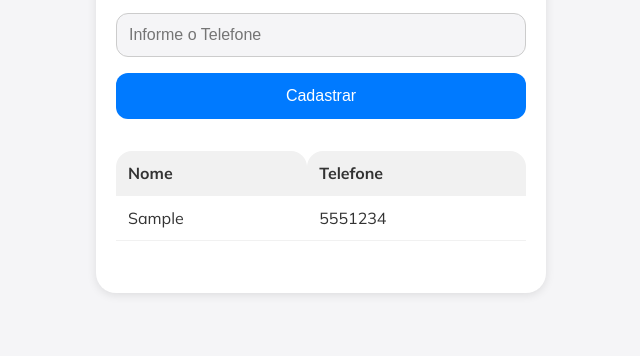
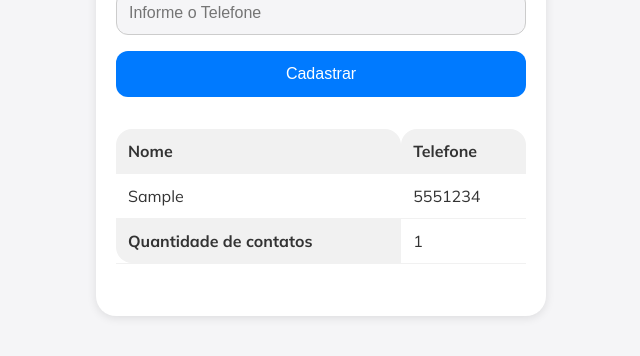
Before and after one commit to BrunoAndradeDinis/exercicio_modulo8, a plain HTML site: page index.html in a window 1280 px wide. Both pictures are taken after typing "Sample", "5551234" into the empty fields and a click on the button "Cadastrar". Shown: the part 312-668 px from the top of the page, without its empty margins (319-959 px from the left). Drawn offline with Linux system fonts and the light colour scheme.

Commit message:
fix: ajustes no html, css, js e Readme: - Html: add tfoot com quantidade de contatos - CSS: add estilos da tfoot - JS: realizado refatoramento do código, funções para a manipulação de dados e manipulação da quantidade de contatos - README.md: Melhoria nas informações e descrições do projeto, adicionado emojis informativos

```diff
--- a/index.html
+++ b/index.html
@@ -23,7 +23,7 @@
           <input type="text" name="Nome" id="name" placeholder="Informe o nome" required>
         </div>
         <div>
-          <input type="tel" name="Telefone" id="tel" placeholder="Informe o Telefone" required>
+          <input type="tel" name="Telefone" id="tel" placeholder="Informe o Telefone" required min="11111111111" max="99999999999">
         </div>
 
         <div>
@@ -43,6 +43,14 @@
         <tbody>
           <!-- As linhas serão inseridas aqui  -->
         </tbody>
+        <tfoot>
+          <tr>
+            <th>
+              Quantidade de contatos
+            </th>
+            <td id="contatos"></td>
+          </tr>
+        </tfoot>
       </table>
     </section>
   </main>
--- a/src/css/main.css
+++ b/src/css/main.css
@@ -122,3 +122,7 @@ tr:has(td):hover{
   cursor: pointer;
   transition: .3s ease;
 }
+
+tfoot th{
+  border-radius: 0 0 0 1rem;
+}
--- a/src/js/main.js
+++ b/src/js/main.js
@@ -1,26 +1,45 @@
 const form = document.getElementById('contact-form')
 const table = document.getElementById('contact-table') // pega a tabela inteira
+const telefones = []
+const inputNome = document.getElementById('name')
+const inputTelefone = document.getElementById('tel')
+const qtdContatos = document.getElementById('contatos')
+
 
 form.addEventListener('submit', (e)=>{
   e.preventDefault()
+  // valida se nome e campo estão vazios (vai que o required da erro né), sendo ambos true da continuidade no código
+  if(inputNome.value && inputTelefone.value){
 
-  let nome = document.getElementById('name')
-  let telefone = document.getElementById('tel')
+    if(telefones.includes(inputTelefone.value)){
+      alert(`O telefone ${inputTelefone.value} já está cadastrado, favor informar outro número.`)
 
-  // valida se nome e campo estão vazios (vai que o required da erro né), sendo ambos true da continuidade no código
-  if(nome && telefone){
-    const corpoTabela = table.getElementsByTagName('tbody')[0] // pega a tbody da tabela para manipula-la
+      inputTelefone.focus()
+      return
+    }
+    telefones.push(inputTelefone.value)
+
+    inserirDadosNaTabela(inputNome.value, inputTelefone.value)
+    atualizaQtdDeContatos()
+  }
+})
+
+function inserirDadosNaTabela(nomeCadastro, telefoneCadastro){
+  const corpoTabela = table.getElementsByTagName('tbody')[0] // pega a tbody da tabela para manipula-la
     const novaLinha = corpoTabela.insertRow(0) // colocando no index 0, no caso, sempre no inicio,
     const celulaNome = novaLinha.insertCell(0) // adiciona a célula na posição 0, sendo a célula do nome
     const celulaTelefone = novaLinha.insertCell(1) // adiciona a célula na posição 1, sendo a célula do telefone
 
     // preenchendo as células criadas na novalinha
-    celulaNome.textContent = nome.value
-    celulaTelefone.textContent = telefone.value
+    celulaNome.textContent = nomeCadastro
+    celulaTelefone.textContent = telefoneCadastro
 
     // limpando os inputs
-    nome.value = ''
-    telefone.value = ''
-    nome.focus()
-  }
-})
+    inputNome.value = ''
+    inputTelefone.value = ''
+    inputNome.focus()
+}
+
+function atualizaQtdDeContatos(){
+  qtdContatos.innerHTML = !telefones.length ? 0 : telefones.length
+}
```
Also changed, not shown: 1 other file.
